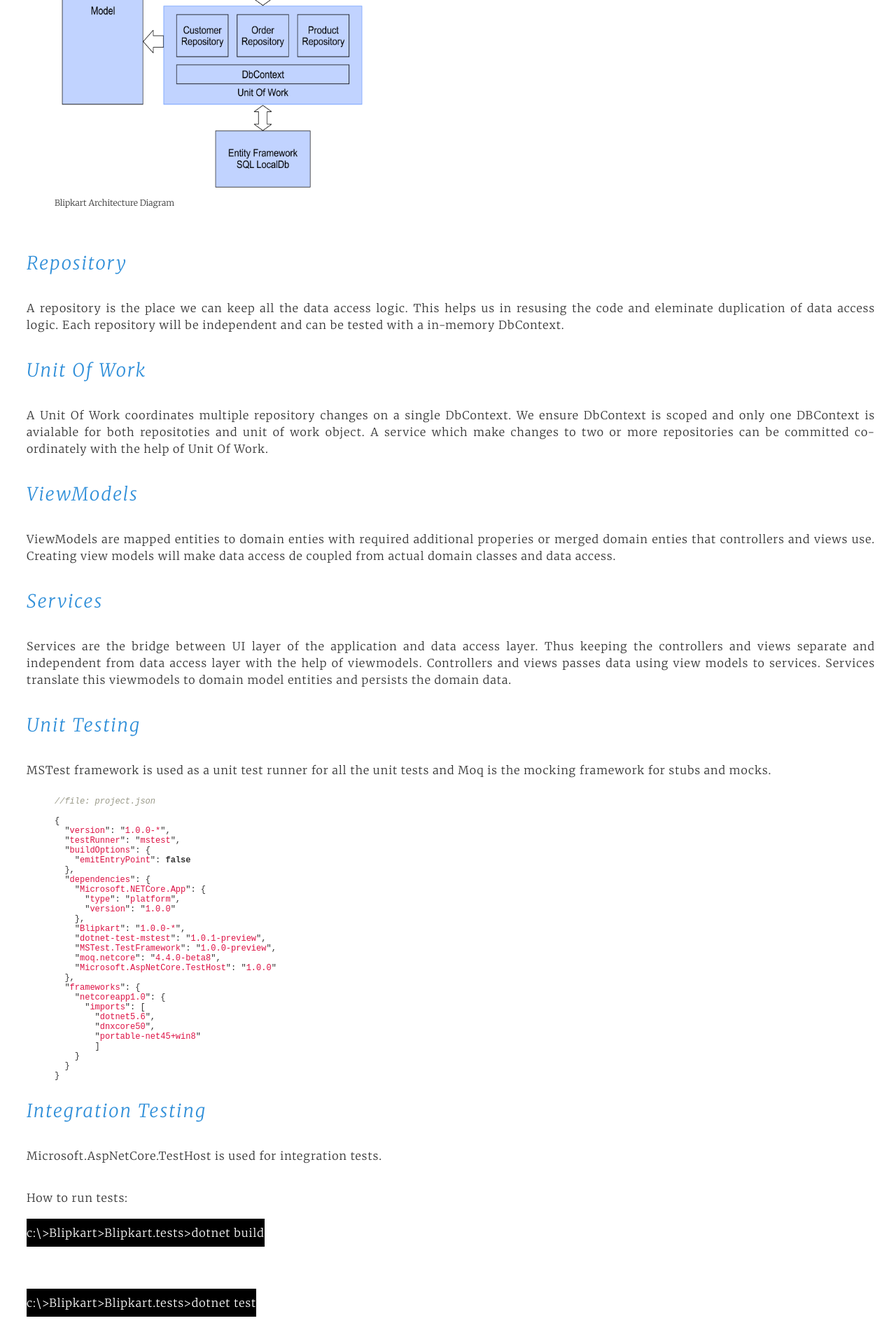
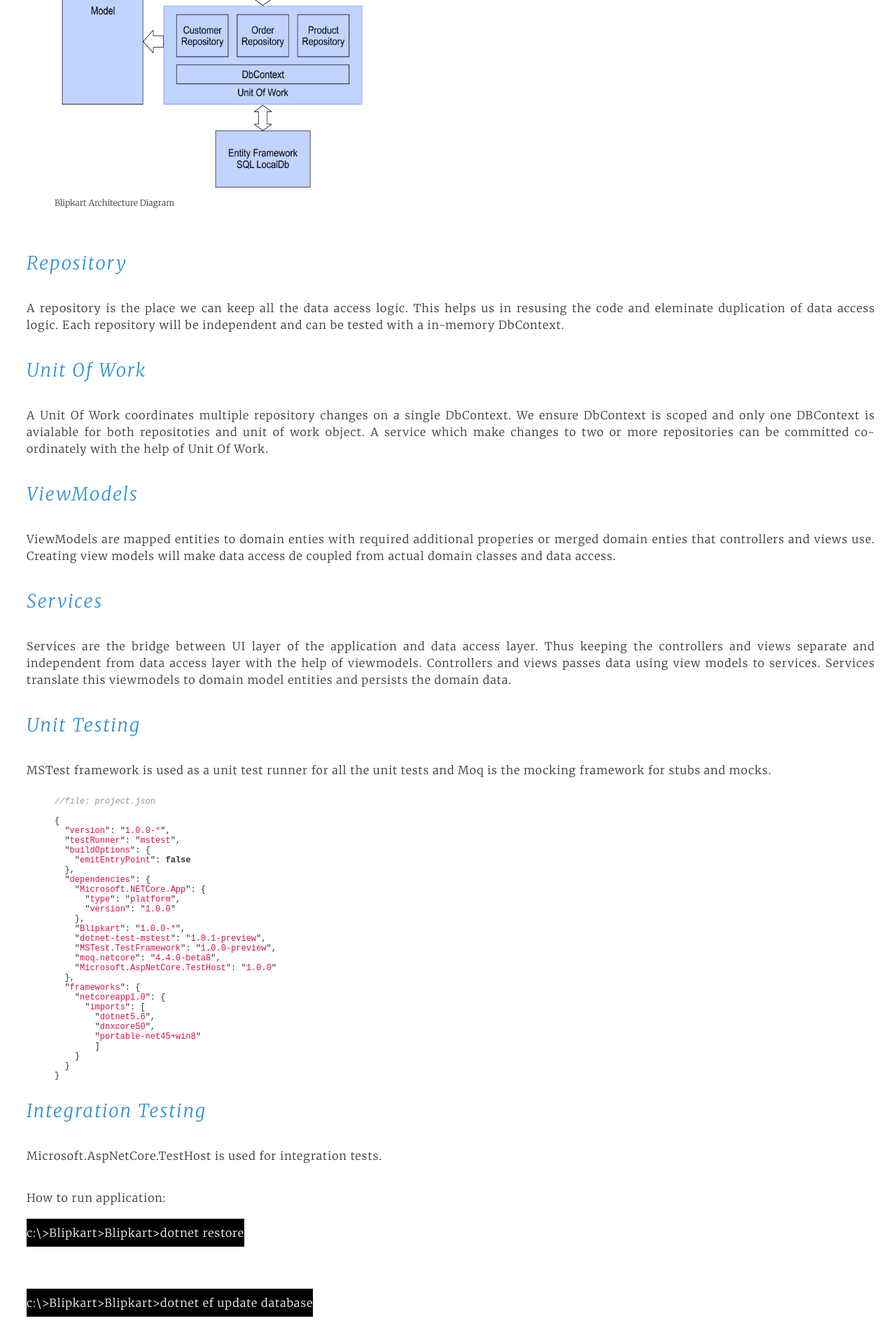
Before and after one commit to srirangamv/srirangamv.github.io, a Jekyll site: the page built from _posts/2016-07-31-complete-aspnetcore-app.md, in a window 1280 px wide. Shown: the part 1053-2973 px from the top of the page at 70% size. Built offline with Jekyll 4.4.1, drawn with Linux system fonts in a browser that asks for light colours.

Commit message:
Updating post.

```diff
--- a/_posts/2016-07-31-complete-aspnetcore-app.md
+++ b/_posts/2016-07-31-complete-aspnetcore-app.md
@@ -75,6 +75,12 @@
 <h3><a name="section7">Integration Testing</a></h3>
 <p>Microsoft.AspNetCore.TestHost is used for integration tests.</p>
 
+How to run application:
+<p class="cmd">c:\&gt;Blipkart&gt;Blipkart&gt;dotnet restore</p><br>
+<p class="cmd">c:\&gt;Blipkart&gt;Blipkart&gt;dotnet ef update database</p><br>
+<p class="cmd">c:\&gt;Blipkart&gt;Blipkart&gt;dotnet build</p><br>
+<p class="cmd">c:\&gt;Blipkart&gt;Blipkart&gt;dotnet run</p>
+
 How to run tests:
 <p class="cmd">c:\&gt;Blipkart&gt;Blipkart.tests&gt;dotnet build</p><br>
 <p class="cmd">c:\&gt;Blipkart&gt;Blipkart.tests&gt;dotnet test</p>
```
